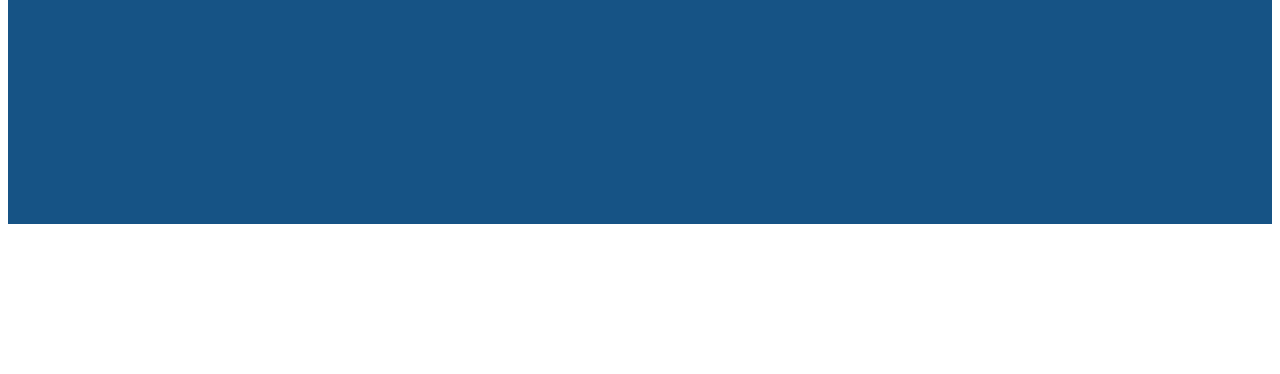
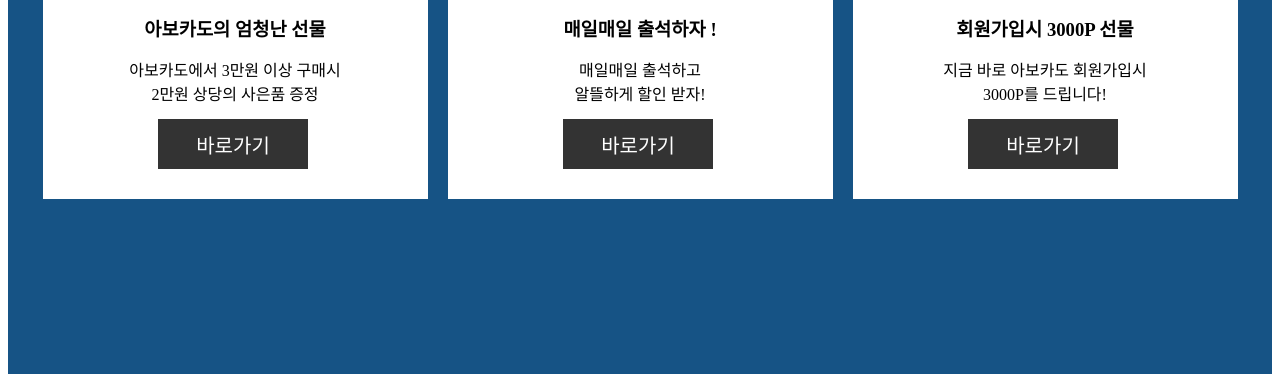
Before and after one commit to oidolee/oliveYoung, a PHP site: page / in a window 1280 px wide. Shown: the part 4380-4754 px from the top of the page. Before the commit the page ends 4604 px from the top, so only its background shows below. Run offline with PHP 8.4, Linux system fonts and the light colour scheme; some libraries are stand-ins or nearby versions; some web fonts are replaced.

Commit message:
0723 1차 수정

```diff
--- a/css/css.css
+++ b/css/css.css
@@ -306,16 +306,17 @@
 
 .art_3 {
     width: 100%;
-    height: 800px;
+    height: 950px;
     background-color: rgb(22, 83, 133);
     display: flex;
     justify-content: center;
     margin: 0 auto;
+    align-items: center;
 }
 
 .third {
-    width: 250px;
-    height: 500px;
+    width: 385px;
+    height: 600px;
     margin-top: 20px;
     background-color: #fff;
     margin: 10px;
@@ -326,13 +327,14 @@
 }
 
 .third1_box1 {
-    width: 250px;
-    height: 230px;
+    width: 385px;
+    height: 400px;
 }
 
 .third1_box1 img {
     width: 100%;
     height: 100%;
+    background-image: url("img/art3/1.png");
 }
 
 .third1_text1 {
@@ -342,7 +344,7 @@
 }
 
 .third1_text1 h3 {
-    margin: 30px;
+    margin: 15px;
 }
 
 .third1_btn1 {
@@ -351,7 +353,7 @@
     align-items: center;
     position: absolute;
     bottom: 5%;
-    left: 20%;
+    left: 30%;
 }
 
 .third1_btn1 button {
@@ -361,6 +363,7 @@
     color: #fff;
     font-size: 20px;
     cursor: pointer;
+    border: none;
 }
 
 .third1_btn1 a {
@@ -369,8 +372,8 @@
 }
 
 .third2_box2 {
-    width: 250px;
-    height: 230px;
+    width: 385px;
+    height: 400px;
 }
 
 .third2_box2 img {
@@ -385,7 +388,7 @@
 }
 
 .third2_text2 h3 {
-    margin: 30px;
+    margin: 15px;
 }
 
 .third2_btn2 {
@@ -394,7 +397,7 @@
     align-items: center;
     position: absolute;
     bottom: 5%;
-    left: 20%;
+    left: 30%;
 }
 
 .third2_btn2 button {
@@ -404,6 +407,7 @@
     color: #fff;
     font-size: 20px;
     cursor: pointer;
+    border: none;
 }
 
 .third2_btn2 a {
@@ -412,8 +416,8 @@
 }
 
 .third3_box3 {
-    width: 250px;
-    height: 230px;
+    width: 385px;
+    height: 400px;
 }
 
 .third3_box3 img {
@@ -428,7 +432,7 @@
 }
 
 .third3_text3 h3 {
-    margin: 30px;
+    margin: 15px;
 }
 
 .third3_btn3 {
@@ -437,7 +441,7 @@
     align-items: center;
     position: absolute;
     bottom: 5%;
-    left: 20%;
+    left: 30%;
 }
 
 .third3_btn3 button {
@@ -447,6 +451,7 @@
     color: #fff;
     font-size: 20px;
     cursor: pointer;
+    border: none;
 }
 
 .third3_btn3 a {
--- a/index.html
+++ b/index.html
@@ -89,8 +89,8 @@
                 <div id="sec_box1" class="sec_box1 sec_box">
                     <h1>HOT한 잇!템 COOL한 가격에 겟!</h1>
                     <span class="text1">
-                  "쉿! 잠깐 여기 좀 봐주실래요?"
-                </span>
+            "쉿! 잠깐 여기 좀 봐주실래요?"
+          </span>
                 </div>
                 <div id="sec_box2" class="sec_box2 sec_box">
                     <div id="sec_sub1" class="sub">
@@ -234,7 +234,7 @@
                         <p>아보카도에서 3만원 이상 구매시<br>2만원 상당의 사은품 증정</p>
                     </div>
                     <div id="thurd1_button" class="third1_btn1">
-                        <button><a href="#">바로가기</a></button>
+                        <button><a href="sub1.html">바로가기</a></button>
                     </div>
                 </div>
                 <div id="third_2" class="third_2 third">
@@ -277,8 +277,8 @@
                 <img src="img/id/Avocado.png" alt="Avocado">
             </div>
             <form action="info.php " method="POST " class="login_box ">
-                <label for="email"><input type="email " name="email " id="email "
-                  placeholder="이메일 " maxlength="30 " required pattern="[a-z]"></label>
+                <label for="email"><input type="email " name="email " id="email " placeholder="이메일 " maxlength="30 " required
+            pattern="[a-z]"></label>
                 <label for=" "><input type="password" name="password" id="password" placeholder="비밀번호" required></label>
                 <input type="submit" value="로그인">
             </form>
```
Also changed, not shown: img/art3/2.png.
